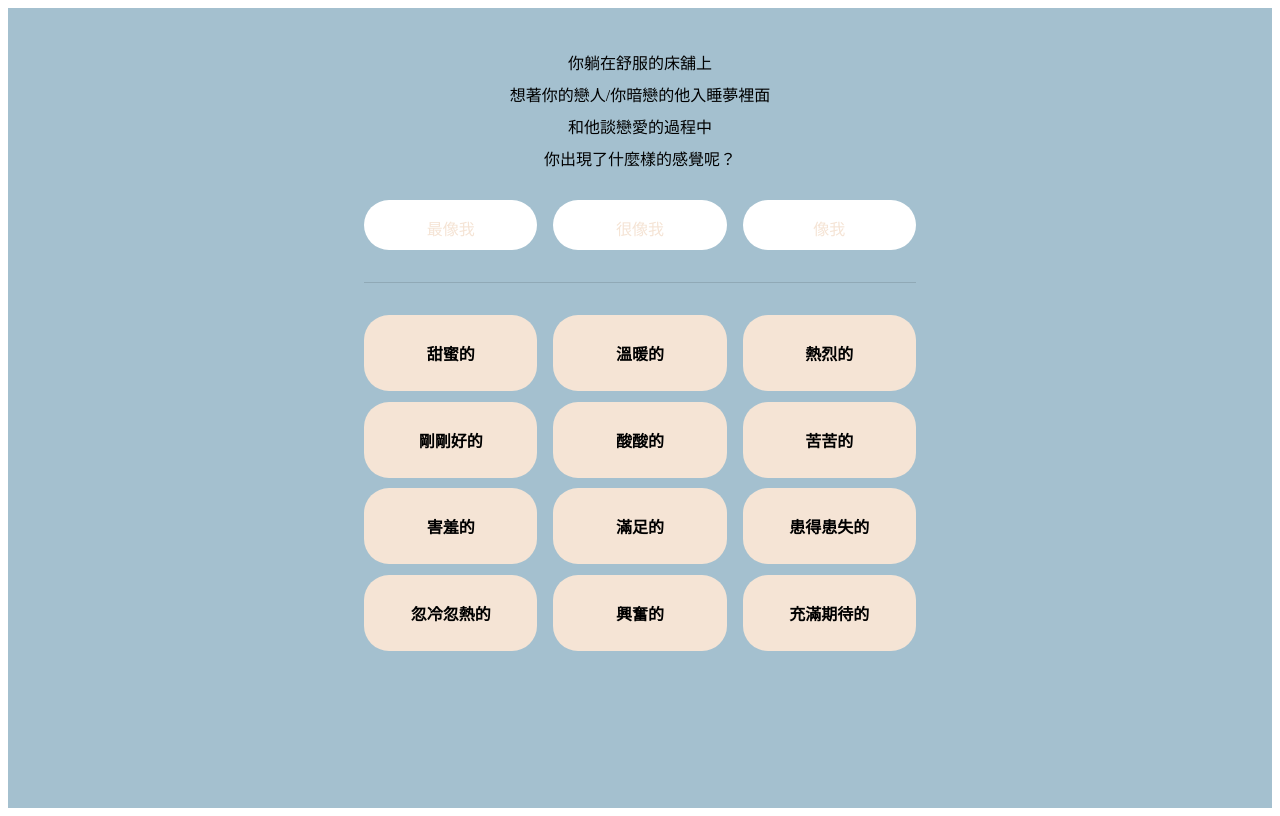
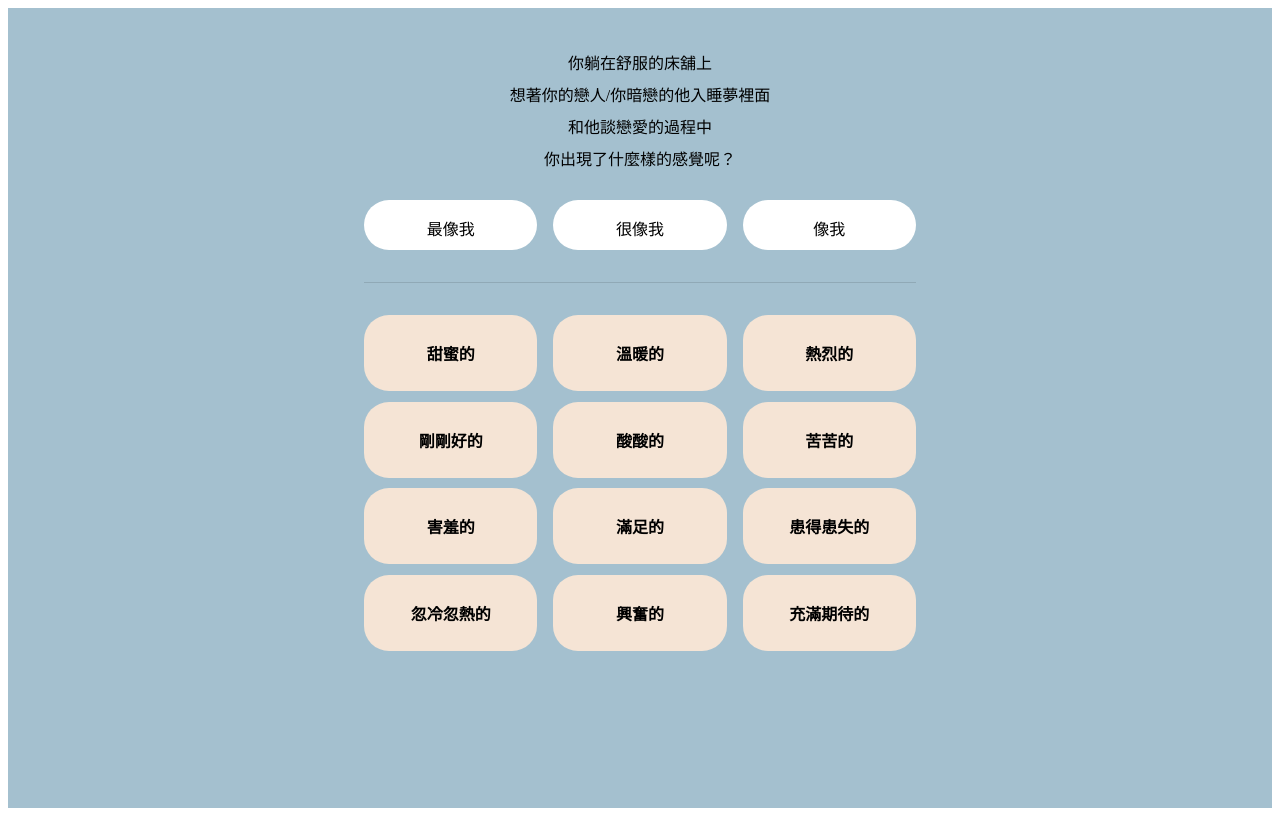
Before and after one commit to belong112/love-guide, a Next.js app: page / in a window 1280 px wide. Built offline with nearby package versions, Linux system fonts and the light colour scheme.

Commit message:
UI adjust

```diff
--- a/components/ChoiceBox.tsx
+++ b/components/ChoiceBox.tsx
@@ -20,7 +20,7 @@ export default function ChooseBox(props: ChooseBoxProps) {
     justifyContent: "center",
     cursor: "pointer",
     fontSize: "1rem",
-    color: props.isFilled ? props.theme[3] : props.theme[2],
+    color: props.isFilled ? props.theme[3] : "#000",
   }));
 
   return (
```
